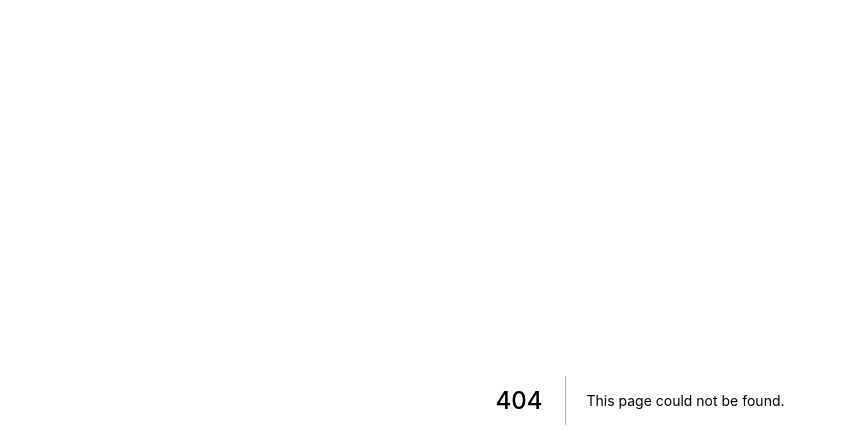
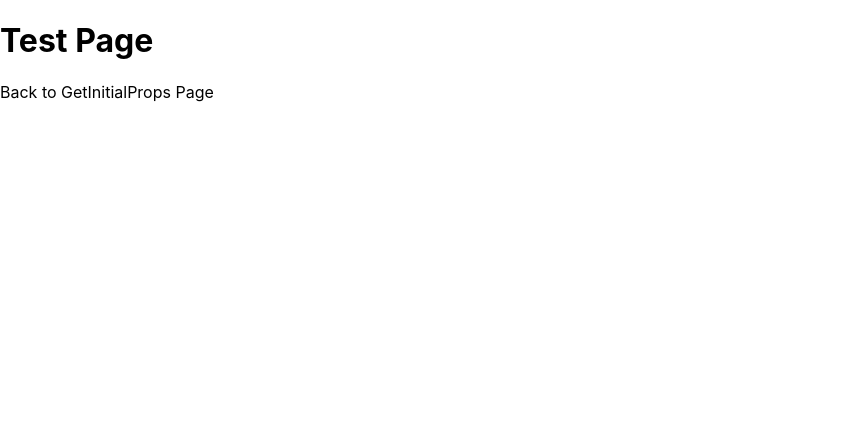
Before and after one commit to huynhdieutuong/nextjs-demo, a Next.js app: page /playground/getInitialProps/test in a window 1280 px wide. Before the commit this address had no page. Shown: the top 448 px of the page, without its empty margins (0-846 px from the left). Built offline with nearby package versions, Linux system fonts and the light colour scheme.

Commit message:
getInitialProps

```diff
--- /dev/null
+++ b/pages/playground/getInitialProps/test.tsx
@@ -0,0 +1,15 @@
+import Link from 'next/link'
+import React from 'react'
+
+const TestPage = () => {
+  return (
+    <div>
+      <h1>Test Page</h1>
+      <Link href='/playground/getInitialProps'>
+        <a>Back to GetInitialProps Page</a>
+      </Link>
+    </div>
+  )
+}
+
+export default TestPage
```
Also changed, not shown: pages/playground/getInitialProps/index.tsx (added, +40 -0 lines).
